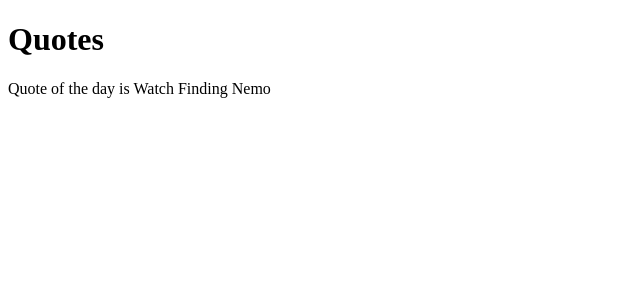
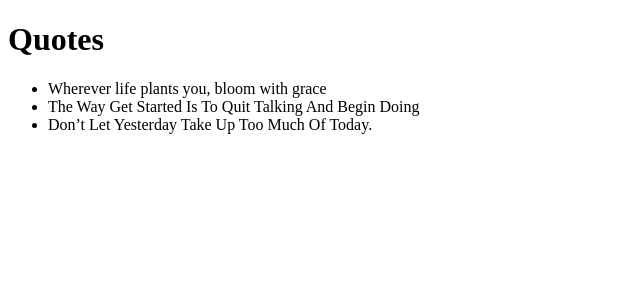
Before and after one commit to francismuk/quotes, an Angular app: page / in a window 1280 px wide. Shown: the top 300 px of the page, without its empty margins (0-640 px from the left). Built offline with nearby package versions, Linux system fonts and the light colour scheme.

Commit message:
add first 3 quotes

```diff
--- a/src/app/app.component.html
+++ b/src/app/app.component.html
@@ -1,2 +1,4 @@
 <h1> Quotes </h1>
-<p> Quote of the day is {{quote}} </p>
+<ul>
+  <li *ngFor='let quote of quotes'>{{quote}}</li>
+</ul>
--- a/src/app/app.component.ts
+++ b/src/app/app.component.ts
@@ -5,5 +5,10 @@
   templateUrl: './app.component.html'
 })
 export class AppComponent {
-  quote = 'Watch Finding Nemo';
+  quote: string[];
+
+  constructor(){
+
+    this.quotes = ["Wherever life plants you, bloom with grace","The Way Get Started Is To Quit Talking And Begin Doing","Don’t Let Yesterday Take Up Too Much Of Today."];
+  }
 }
```
